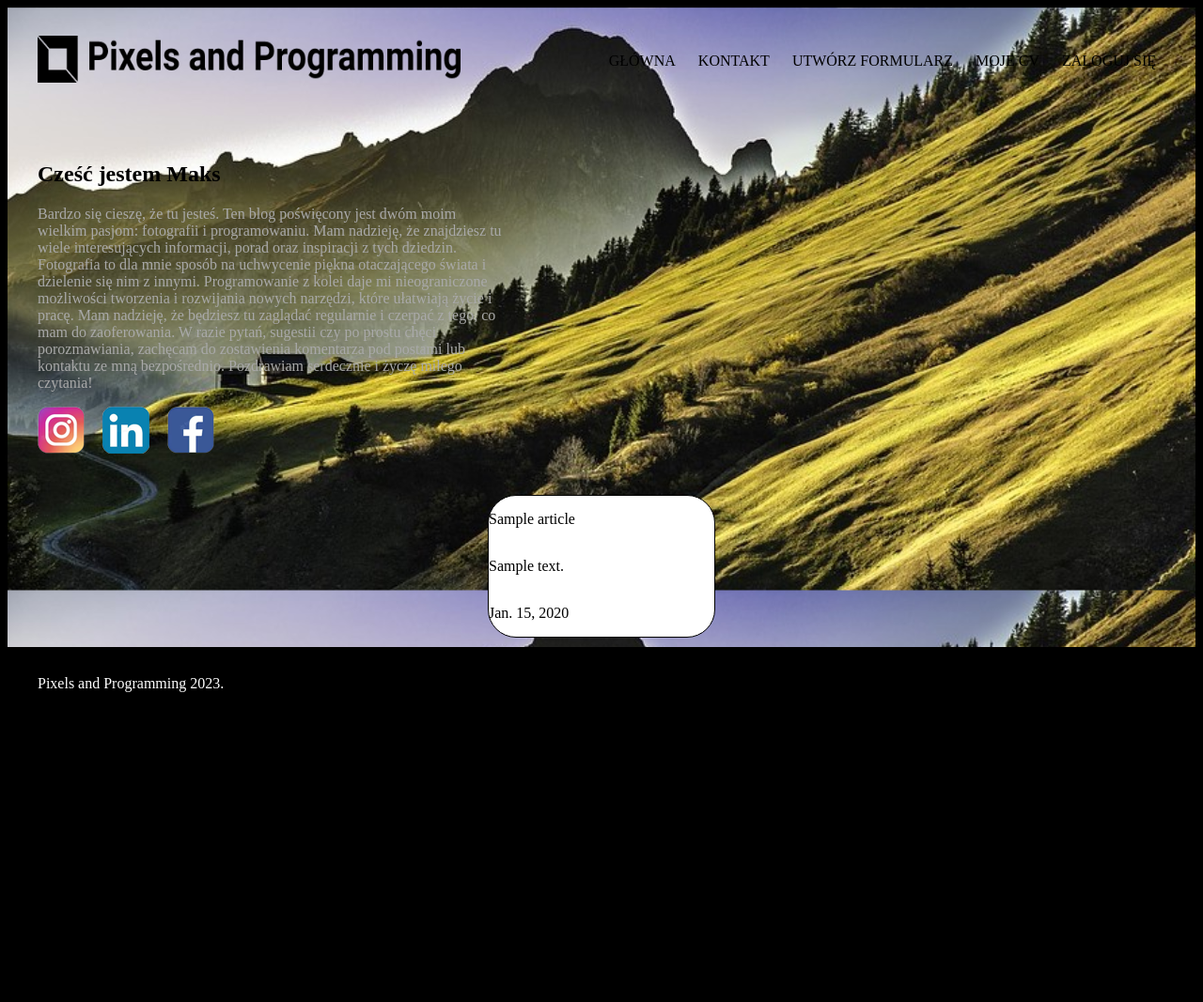
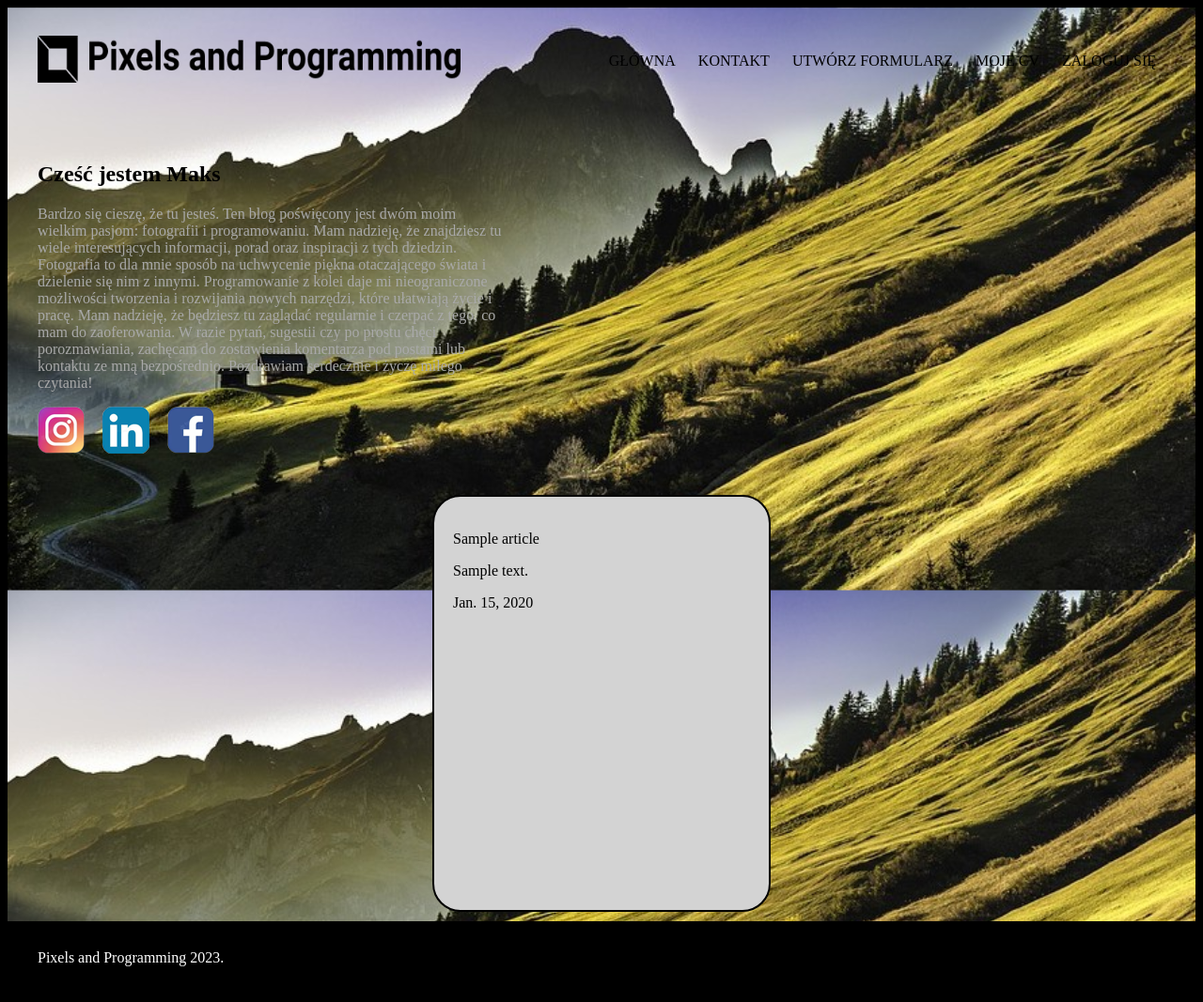
Before and after one commit to Maksymilian03/Pixels_and_programing, a Django app: page / in a window 1280 px wide. Shown: the whole page at 94% size. Before the commit the page ends 737 px from the top, so only its background shows below. Run offline with Django 4.2, Linux system fonts and the light colour scheme; tables that the repository leaves empty hold one stand-in row (values such as "Sample post").

Commit message:
Changed box view

```diff
--- a/blog/static/css/style.css
+++ b/blog/static/css/style.css
@@ -65,37 +65,40 @@
     color: rgb(253, 149, 63);
 }
 
+
+
 .box_section{
-    margin: auto;
-    max-width: 1200px;
     display: flex;
-    justify-content: space-around;
+    flex-wrap: wrap;
+    justify-content: center;
+
 
 }
-
 .box{
+    width: 25%;
+    height: 400px;
+    background-color: lightgrey;
+    margin: 10px;
+    padding: 20px;
+    border: 2px solid black;
     border-radius:30px ;
-    margin-top: 10px;
-    margin-bottom: 10px;
-    max-width: 240px;
-    border: 1px solid black;
-    background-color: #ffff;
-    transition: 0.5s all ease;
 }
 
-.box{
-    display: flex;
-    flex: 1;
-    flex-direction: column;
-
+.title{
+    font-weight: bold;
+    font-size: 30px;
+    margin: 0px;
 }
 
-/*.box:hover{*/
-/*    flex: 2;*/
-/*    max-width: 275px;*/
-/*}*/
+.content{
+    font-size: 20px;
+    margin-top: 10px;
+    margin-bottom: 0px;
+}
 
-.box:checked{
-    flex: 2;
-    max-width: 275px;
+.date{
+    font-size: 10px;
+    margin-top: 10px;
+    margin-bottom: 0px;
+    color: lightcyan;
 }
```
